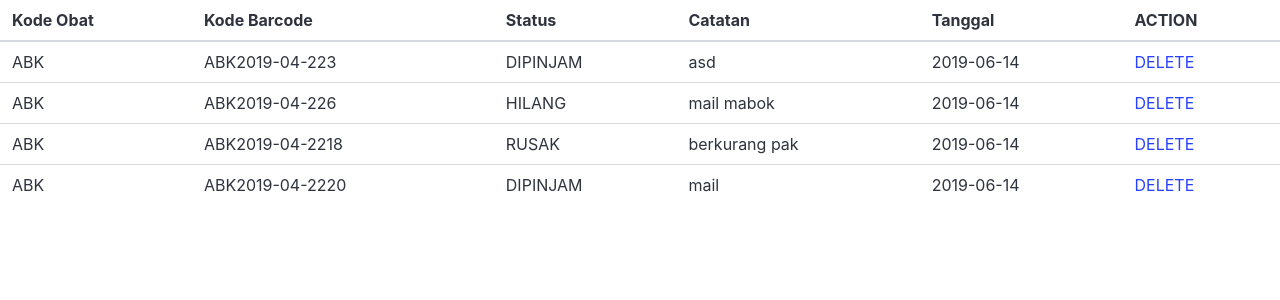
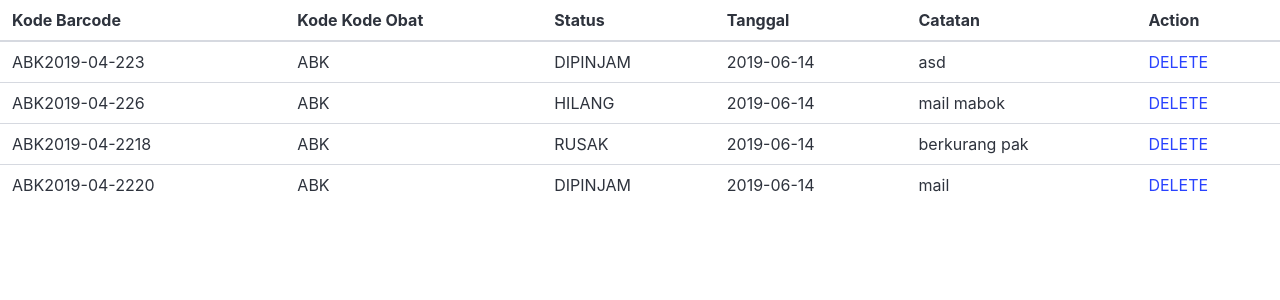
Before and after one commit to aulianapip/SIM-Apotik, a PHP site: page /dataopname.php in a window 1280 px wide. Shown: the part 52-352 px from the top of the page. Run offline with PHP 8.4, Linux system fonts and the light colour scheme; data comes from the database, SQL or seed files in the repository; a stand-in replaces the project's code that opens the database connection; some libraries are stand-ins or nearby versions.

Commit message:
Update Data Opname

```diff
--- a/dataopname.php
+++ b/dataopname.php
@@ -52,16 +52,18 @@
 
   </div>
 
+
+
 </nav>
 <table class="table is-fullwidth" >
   <thead>
     <tr>
-      <th scope="col">Kode Obat</th>
       <th scope="col">Kode Barcode</th>
+      <th scope="col">Kode Kode Obat</th>
       <th scope="col">Status</th>
+      <th scope="col">Tanggal</th>
       <th scope="col">Catatan</th>
-      <th scope="col">Tanggal</th>
-      <th scope="col">ACTION</th>
+      <th scope="col">Action</th>
     </tr>
   </thead>
 		<?php
@@ -70,11 +72,11 @@
       $query = mysqli_query($connect,"SELECT barcode.kode_obat AS kode_obat,opname.kode_barcode AS kode_barcode,opname.status AS status,catatan,tanggal from opname INNER JOIN barcode where opname.kode_barcode = barcode.kode_barcode ORDER BY nomor_pasok ASC");
 			foreach ($query as $data) {
 				echo "<tr>
+                <td>$data[kode_barcode]</td>
                 <td>$data[kode_obat]</td>
-                <td>$data[kode_barcode]</td>
                 <td>$data[status]</td>
+                <td>$data[tanggal]</td>
                 <td>$data[catatan]</td>
-                <td>$data[tanggal]</td>
                 <td>
                 <a href='delete_opname.php?kode_barcode=$data[kode_barcode]'>DELETE</a>
             </td>
```
